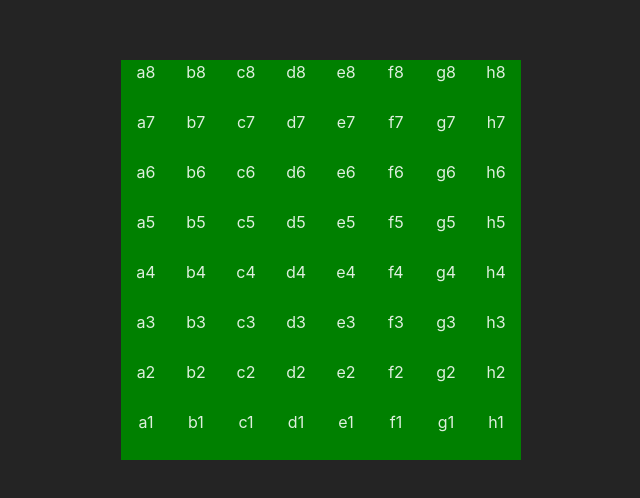
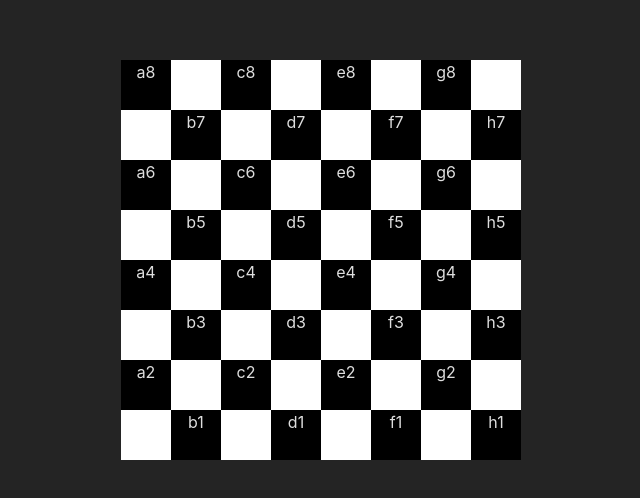
Before and after one commit to nathanmintegui/chess, a React (Vite) app: page / in a window 1280 px wide. Shown: the part 140-638 px from the top of the page, without its empty margins (319-959 px from the left). Built offline with nearby package versions, Linux system fonts and the light colour scheme.

Commit message:
fix: adding house colors on component style

```diff
--- a/src/ui/components/housePiece/index.css
+++ b/src/ui/components/housePiece/index.css
@@ -4,3 +4,11 @@
   width: 50px;
   height: 50px;
 }
+
+.white {
+  background-color: white;
+}
+
+.black {
+  background-color: black;
+}
```
